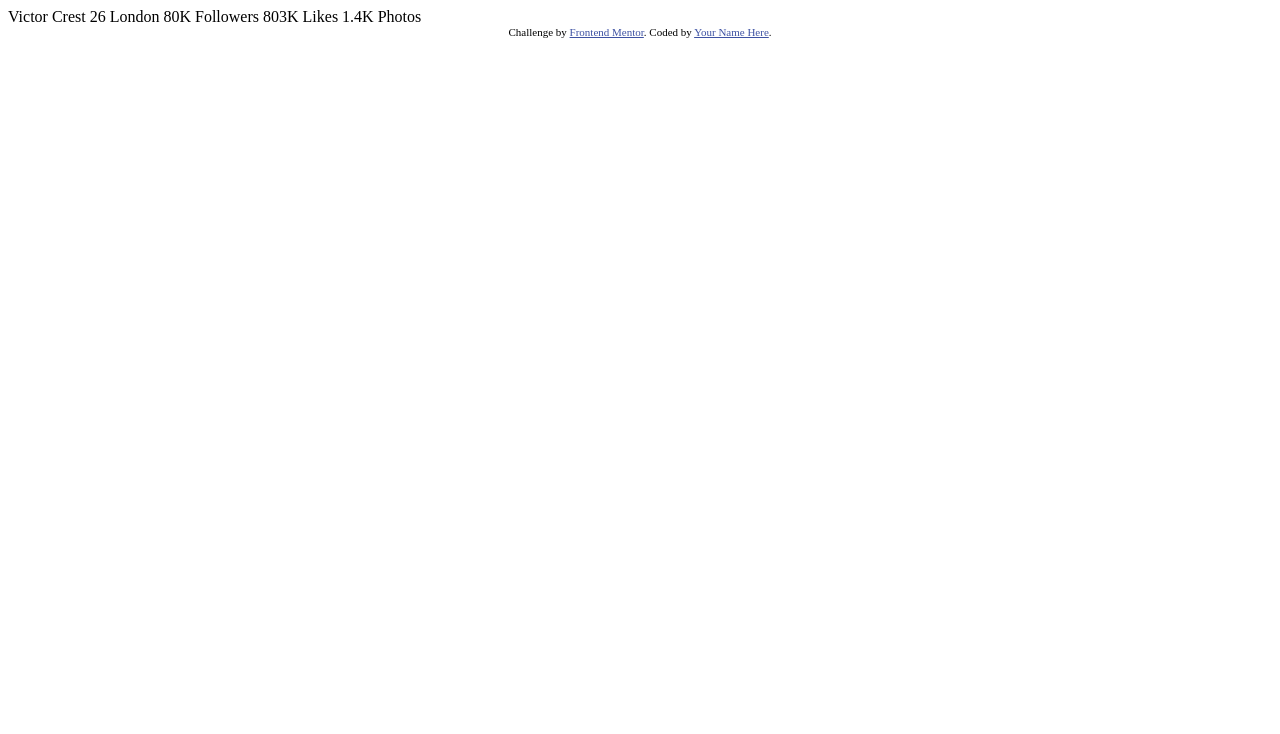
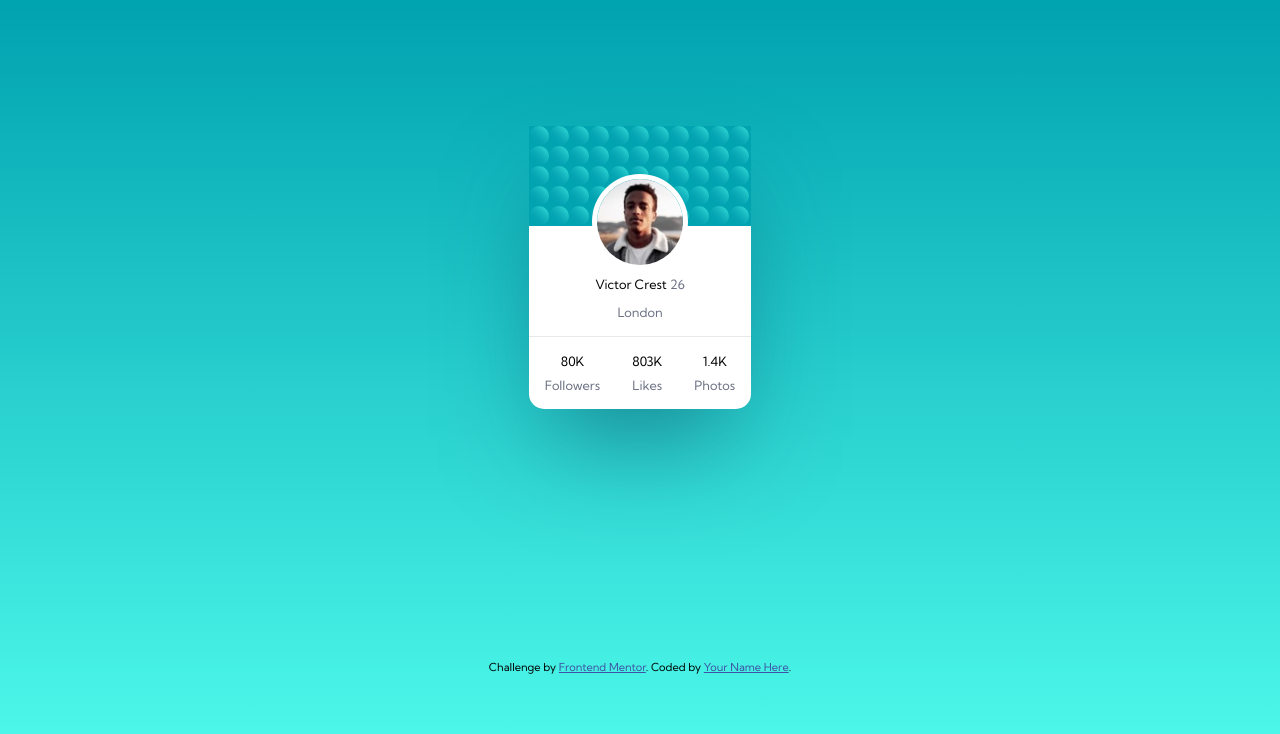
Before and after one commit to barryhanna/profile-card-component, a plain HTML site: page index.html in a window 1280 px wide. Drawn offline with Linux system fonts and the light colour scheme.

Commit message:
Updated design

```diff
--- a/index.html
+++ b/index.html
@@ -1,8 +1,10 @@
 <!DOCTYPE html>
 <html lang="en">
+
 <head>
   <meta charset="UTF-8">
-  <meta name="viewport" content="width=device-width, initial-scale=1.0"> <!-- displays site properly based on user's device -->
+  <meta name="viewport" content="width=device-width, initial-scale=1.0">
+  <!-- displays site properly based on user's device -->
 
   <link rel="icon" type="image/png" sizes="32x32" href="./images/favicon-32x32.png">
 
@@ -10,26 +12,46 @@
 
   <!-- Feel free to remove these styles or customise in your own stylesheet 👍 -->
   <style>
-    .attribution { font-size: 11px; text-align: center; }
-    .attribution a { color: hsl(228, 45%, 44%); }
+    .attribution {
+      font-size: 11px;
+      text-align: center;
+    }
+
+    .attribution a {
+      color: hsl(228, 45%, 44%);
+    }
   </style>
+  <link rel="stylesheet" href="./style.css">
 </head>
+
 <body>
-  Victor Crest
-  26
-  London
-
-  80K
-  Followers
-
-  803K
-  Likes
-
-  1.4K
-  Photos
+  <div class="card">
+    <div class="card__img-wrapper">
+      <img class="card__img" src="./images/image-victor.jpg" alt="Victor">
+    </div>
+    <div class="card__bottom flow">
+      <p class="card__name">Victor Crest <span class="card__age">26</span></p>
+      <p class="card__location">London</p>
+      <div class="stats">
+        <div class="followers">
+          <p class="followers__total">80K</p>
+          <p>Followers</p>
+        </div>
+        <div class="likes">
+          <p class="likes__total">803K</p>
+          <p>Likes</p>
+        </div>
+        <div class="photos">
+          <p class="photos__total">1.4K</p>
+          <p>Photos</p>
+        </div>
+      </div>
+    </div>
+  </div>
   <div class="attribution">
     Challenge by <a href="https://www.frontendmentor.io?ref=challenge" target="_blank">Frontend Mentor</a>.
     Coded by <a href="#">Your Name Here</a>.
   </div>
 </body>
+
 </html>
--- /dev/null
+++ b/style.css
@@ -0,0 +1,104 @@
+@import url('https://fonts.googleapis.com/css2?family=Kumbh+Sans:wght@400;700&display=swap');
+
+*,
+*::before,
+*::after {
+  box-sizing: border-box;
+  margin: 0;
+  padding: 0;
+  /* outline: 1px solid crimson; */
+}
+
+:root {
+  --grey: #6b7082;
+  --aqua-blue: #00a3b0;
+  --spacer: 1em;
+}
+
+body {
+  font-family: 'Kumbh Sans';
+  background-color: var(--aqua-blue);
+  background-image: linear-gradient(
+    180deg,
+    rgba(9, 137, 180, 0.0001) 0.78%,
+    #53ffee 99.94%
+  );
+  display: grid;
+  place-items: center;
+  min-height: 100vh;
+}
+
+.flow > * + * {
+  margin-top: var(--spacer);
+}
+
+.card {
+  text-align: center;
+  background: #fff;
+  border-radius: 15px;
+  box-shadow: 0px 50px 100px -20px rgba(8, 70, 94, 0.504835);
+}
+
+.card__img-wrapper {
+  background: url(./images/bg-pattern-top.svg) var(--aqua-blue);
+  background-size: 20px 20px;
+}
+
+.card__img-wrapper > img {
+  height: 96px;
+  width: 96px;
+  transform: translateY(50%);
+}
+
+.card__name {
+  margin-top: 50px;
+}
+
+.card__name span {
+  color: var(--grey);
+}
+
+.card p {
+  font-size: 0.8rem;
+}
+
+.card p:not([class]) {
+  color: var(--grey);
+  font-weight: 400;
+}
+
+.card .card__img {
+  border-radius: 50%;
+  border: 5px solid #fff;
+}
+
+.card .card__location {
+  font-size: 0.8rem;
+  color: var(--grey);
+  margin-top: var(--spacer);
+}
+
+.card__name {
+  font-weight: 500;
+}
+
+.card__bottom {
+  margin-top: var(--spacer);
+}
+
+.stats {
+  display: flex;
+  justify-content: space-between;
+  border-top: 1px solid #e8e9ec;
+}
+
+.stats > * {
+  padding: var(--spacer);
+  display: flex;
+  gap: calc(var(--spacer) / 2);
+  flex-direction: column;
+}
+
+.stats > p:first-of-type {
+  font-weight: 700;
+}
```
